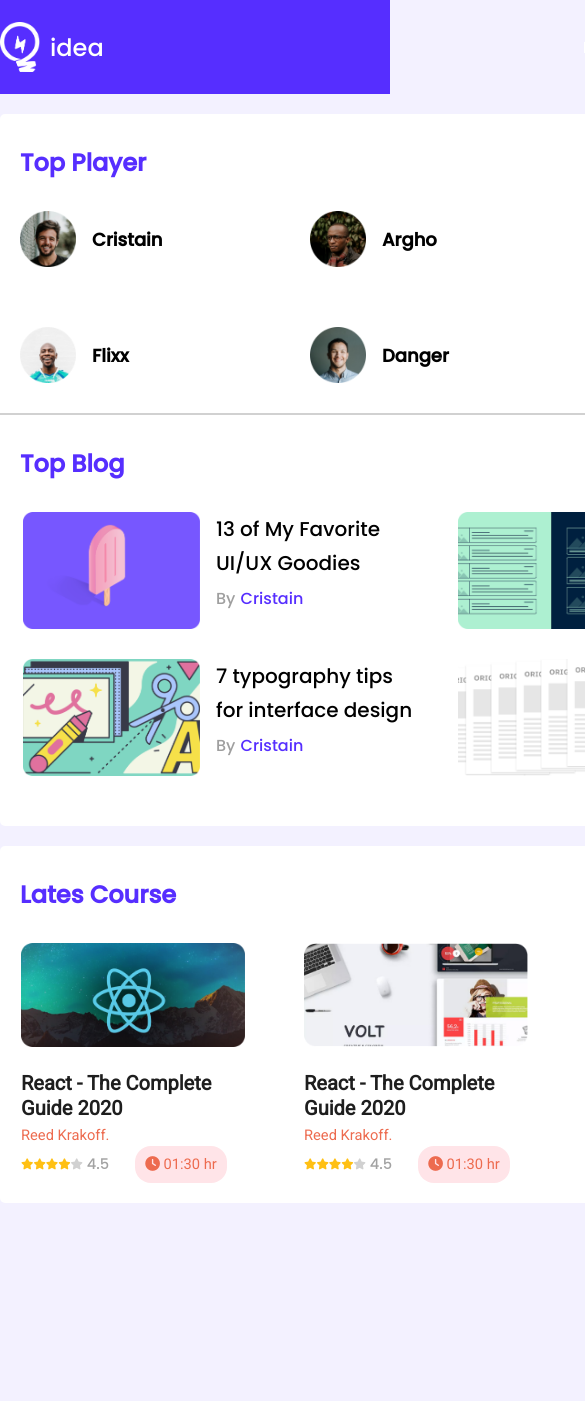
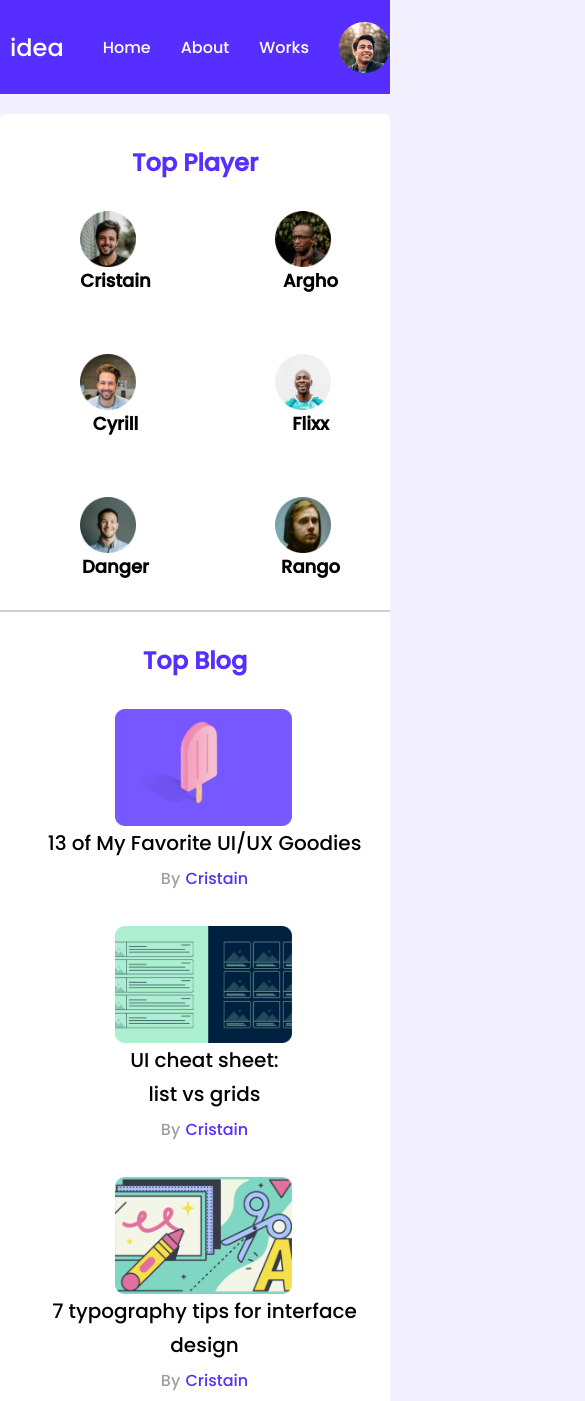
Before and after one commit to CrisTain333/leader-bord, a plain HTML site: page index.html in a window 390 px wide. Shown: the top 1401 px of the page, 585 px wide, since content can reach past the window. Before the commit the page ends 1223 px from the top, so only its background shows below. Drawn offline with Linux system fonts and the light colour scheme.

Commit message:
completed

```diff
--- a/styles.css
+++ b/styles.css
@@ -222,3 +222,65 @@ line-height: 17px;
 
 color: #ED6B4F;
 }
+
+
+/* ---------------------
+            media
+            --------------------- */
+
+
+@media screen and (max-width:767px) {
+
+    header{
+        width: 100%;
+    }
+    .player-section{
+        grid-template-columns: repeat(2,1fr);
+
+    }
+    .players{
+        flex-direction: column
+
+    }
+    header h2{
+        text-align: center;
+    }
+    .blogs{
+        grid-template-columns:repeat(1,1fr);
+
+
+    }
+    article{
+       text-align: center;
+        flex-direction: column;
+     }
+     article img{
+        margin-left: 25%;
+     }
+     main{
+        width: 100%;
+     }
+     .abba{
+
+        grid-template-columns: repeat(1,1fr);
+    align-items: center;
+
+    }
+    main h2{
+        text-align: center;
+    }
+    .card{
+        margin-left: 20%;
+    }
+
+
+
+
+     nav .main{
+        width: 100%;
+    }
+    nav .nav-logo{
+
+        display: none;
+    }
+}
```
